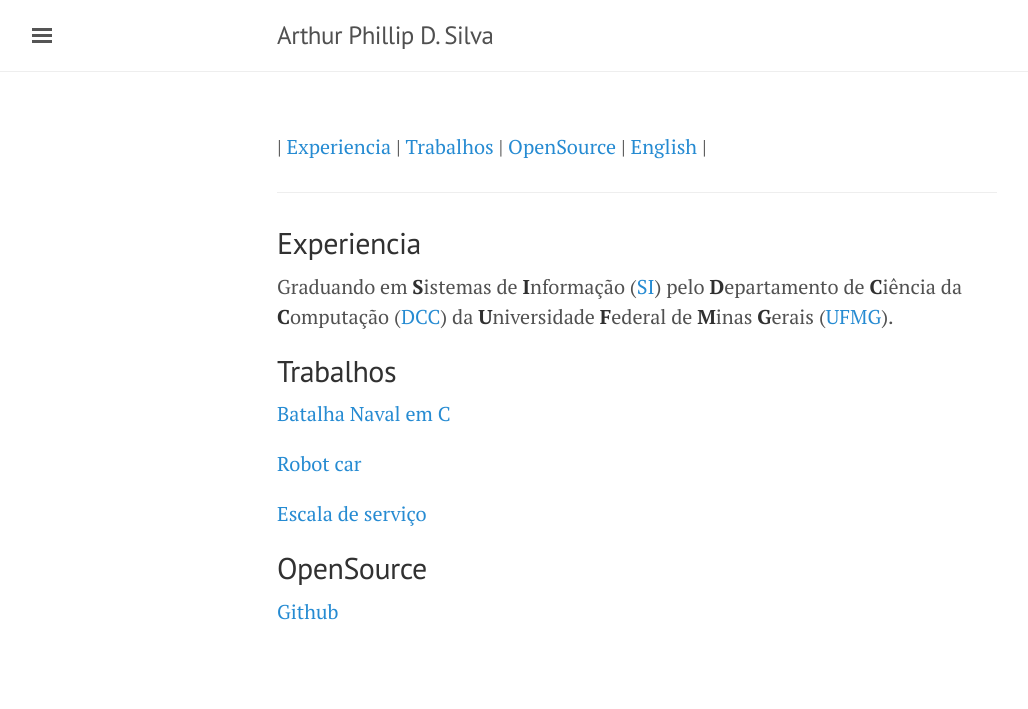
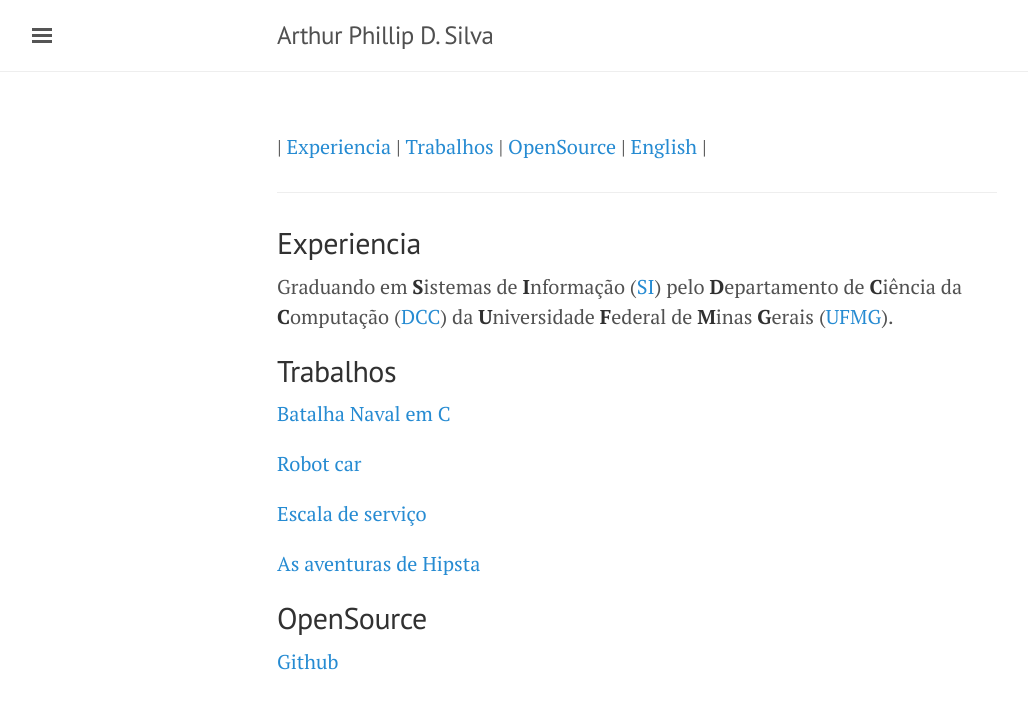
Before and after one commit to artphil/artphil.github.io, a Jekyll site: the page built from index.md, in a window 1280 px wide. Shown: the top 709 px of the page, without its empty margins (3-1031 px from the left). Built offline with Jekyll 4.4.1, drawn with Linux system fonts in a browser that asks for light colours.

Commit message:
alura Game Dev

```diff
--- a/index.md
+++ b/index.md
@@ -18,5 +18,7 @@ Graduando em **S**istemas de **I**nformação ([SI](http://dcc.ufmg.br/dcc/?q=pt
 
 [Escala de serviço](https://artphil.github.io/escala_gen/)
 
+[As aventuras de Hipsta](https://artphil.github.io/alura-game-dev/)
+
 ## OpenSource
 [Github](https://github.com/artphil)
```
